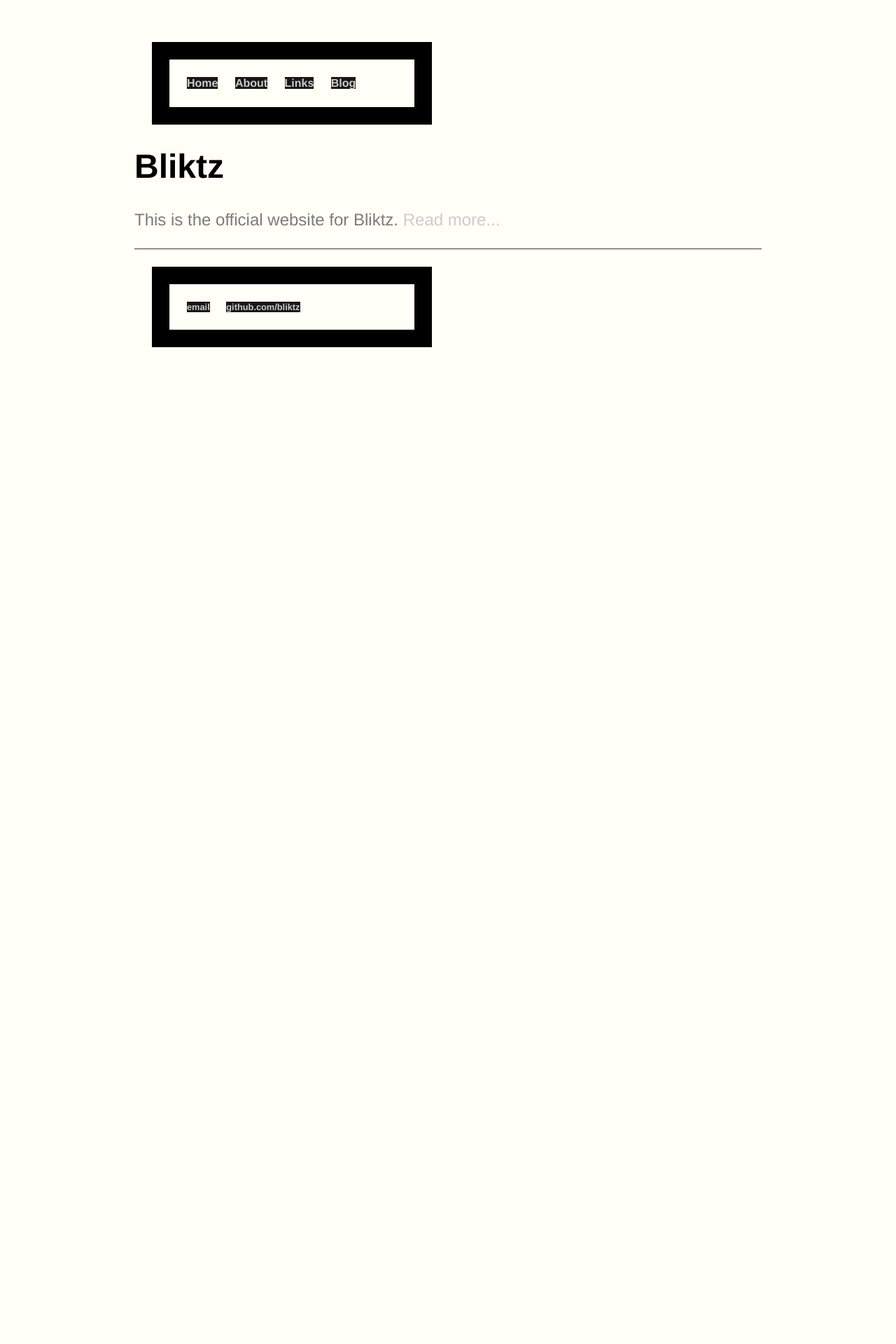
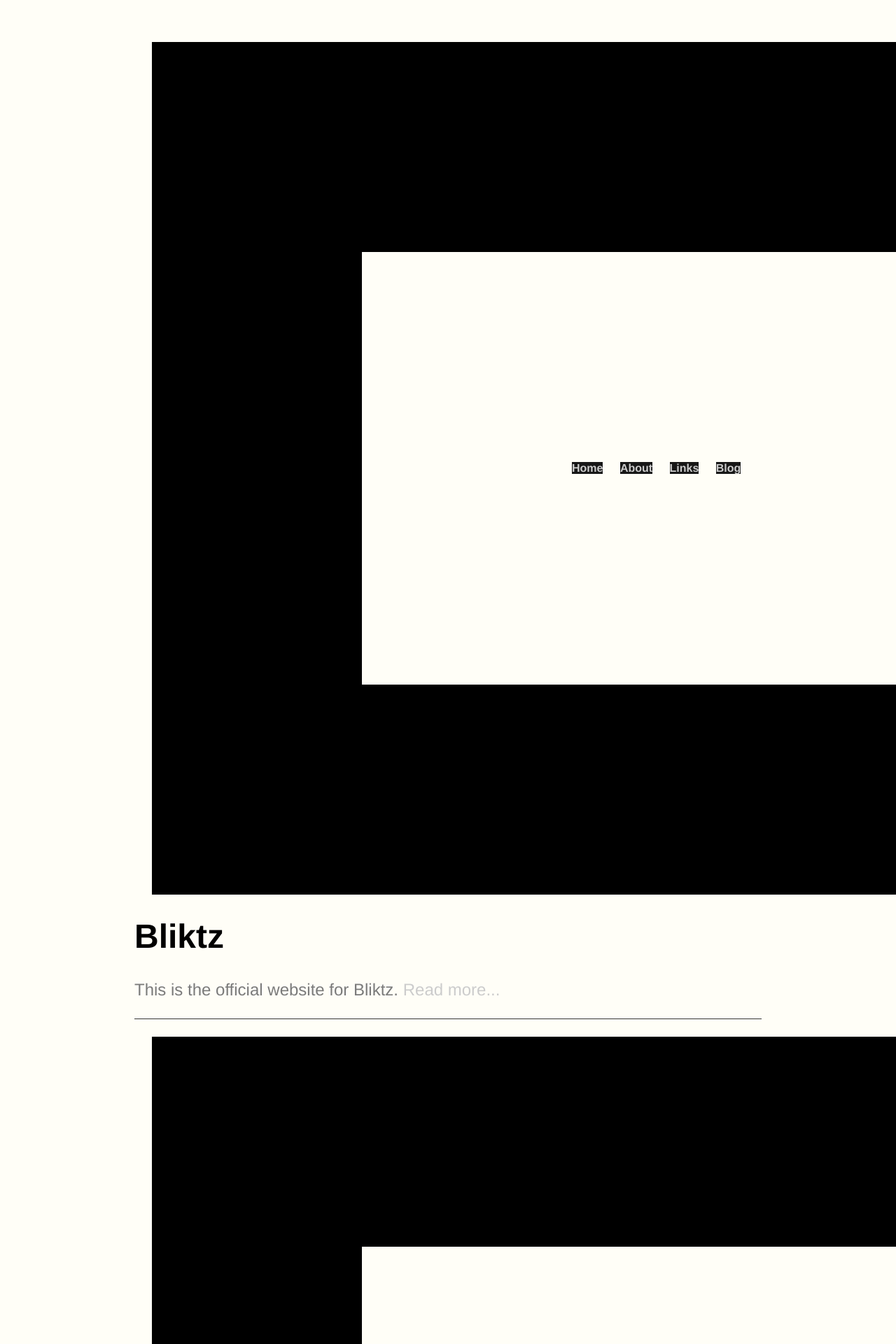
Before and after one commit to bliktz/bliktz.github.io, a Jekyll site: the page built from index.html, in a window 1280 px wide. Shown: the top 1920 px of the page at 70% size. Built offline with Jekyll 4.4.1, drawn with Linux system fonts in a browser that asks for light colours; before the commit the page ends 900 px from its top, so only the background shows below that.

Commit message:
Update main.css

```diff
--- a/css/main.css
+++ b/css/main.css
@@ -9,8 +9,8 @@ nav ul, footer ul {
     list-style: none;
     font-weight: bold;
     width: 300px;
-    border: 25px solid Black;
-    padding: 25px;
+    border: 300px solid Black;
+    padding: 300px;
     margin: 25px;
 }
 nav ul li, footer ul li {
```
